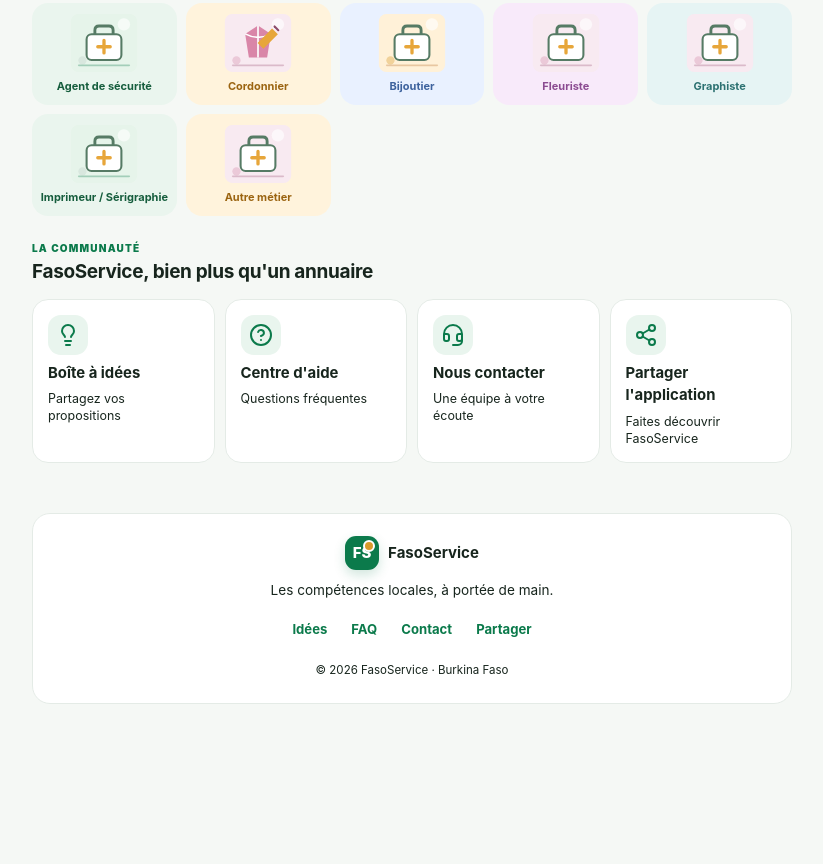
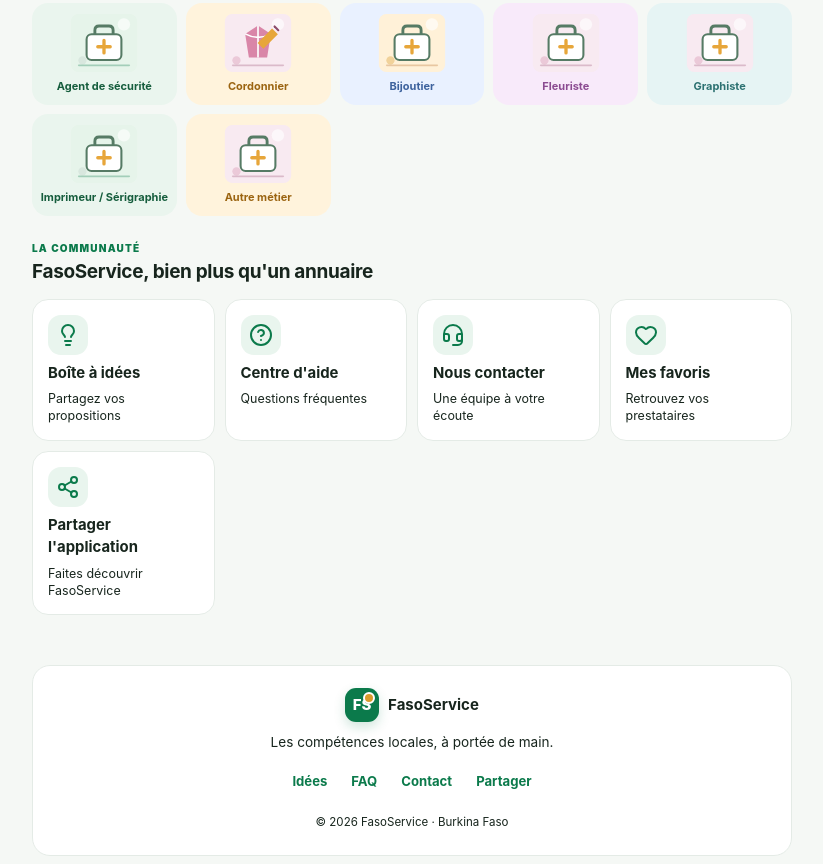
Before and after one commit to fintalabo3-web/M-moire-fintalabo, a plain HTML site: page index.html in a window 1280 px wide. Shown: the part 2133-2997 px from the top of the page, without its empty margins (228-1051 px from the left). Drawn offline with nearby package versions, Linux system fonts and the light colour scheme; no server answers.

Commit message:
Add favorites to home shortcuts

```diff
--- a/index.html
+++ b/index.html
@@ -93,7 +93,8 @@
               <button class="faso-tool-card" onclick="showPage('ideas')"><span class="faso-tool-icon"><i data-lucide="lightbulb"></i></span><strong>Boîte à idées</strong><small>Partagez vos propositions</small></button>
               <button class="faso-tool-card" onclick="showPage('faq')"><span class="faso-tool-icon"><i data-lucide="circle-help"></i></span><strong>Centre d'aide</strong><small>Questions fréquentes</small></button>
               <button class="faso-tool-card" onclick="showPage('contact')"><span class="faso-tool-icon"><i data-lucide="headset"></i></span><strong>Nous contacter</strong><small>Une équipe à votre écoute</small></button>
-              <button class="faso-tool-card" onclick="shareFasoService()"><span class="faso-tool-icon"><i data-lucide="share-2"></i></span><strong>Partager l'application</strong><small>Faites découvrir FasoService</small></button>
+              <button class="faso-tool-card" onclick="showPage('favorites')"><span class="faso-tool-icon"><i data-lucide="heart"></i></span><strong>Mes favoris</strong><small>Retrouvez vos prestataires</small></button>
+                    <button class="faso-tool-card" onclick="shareFasoService()"><span class="faso-tool-icon"><i data-lucide="share-2"></i></span><strong>Partager l'application</strong><small>Faites découvrir FasoService</small></button>
             </div></section>
             <footer class="faso-footer"><div class="faso-footer-brand"><span class="logo-icon">FS</span><strong>FasoService</strong></div><p>Les compétences locales, à portée de main.</p><div class="faso-footer-links"><button onclick="showPage('ideas')">Idées</button><button onclick="showPage('faq')">FAQ</button><button onclick="showPage('contact')">Contact</button><button onclick="shareFasoService()">Partager</button></div><small>© 2026 FasoService · Burkina Faso</small></footer>
         </section>
```
